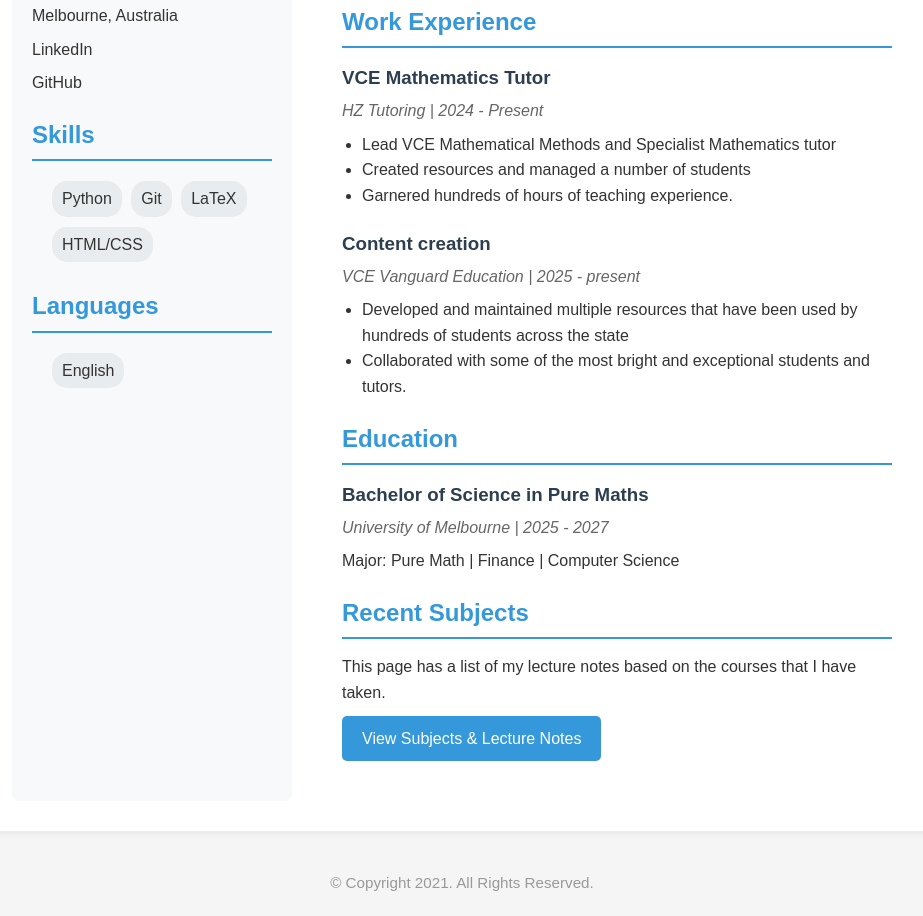
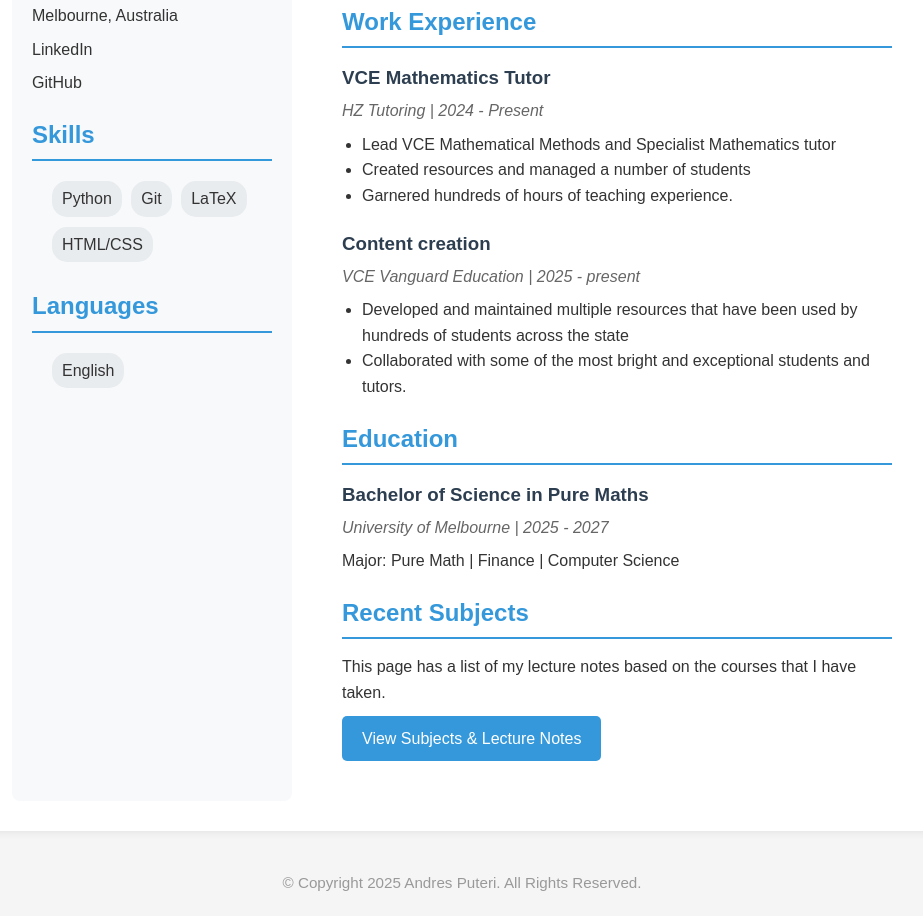
Before and after one commit to andresputeri1/andresputeri1.github.io, a plain HTML site: page index.html in a window 1280 px wide. Shown: the part 331-1247 px from the top of the page, without its empty margins (178-1101 px from the left). Drawn offline with Linux system fonts and the light colour scheme.

Commit message:
Update index.html

```diff
--- a/index.html
+++ b/index.html
@@ -225,7 +225,7 @@
         </div>
     </div>
     <div class="copyright">
-        &copy; Copyright 2021. All Rights Reserved.
+        &copy; Copyright 2025 Andres Puteri. All Rights Reserved.
     </div>
 </body>
 </html>
```
